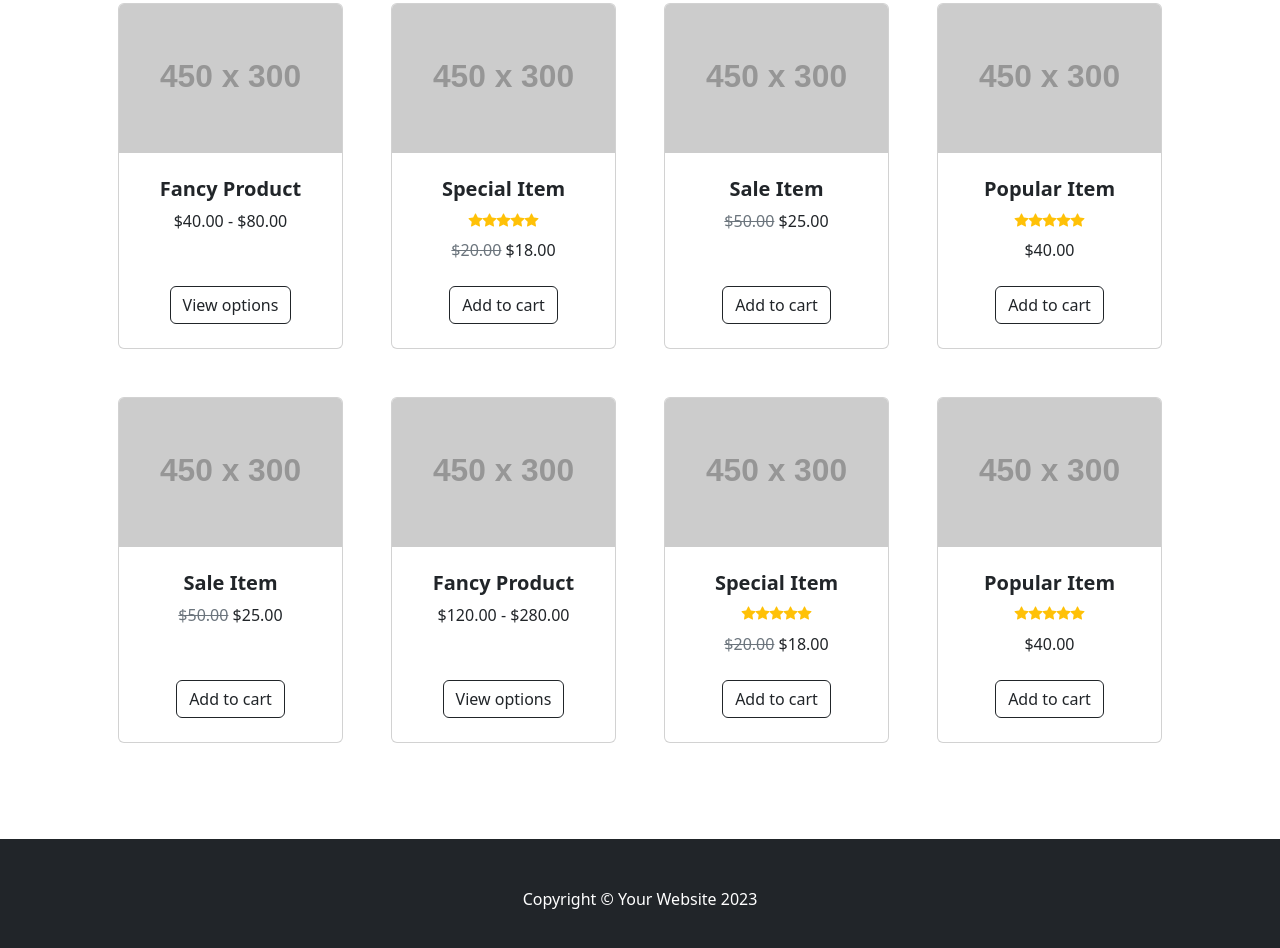
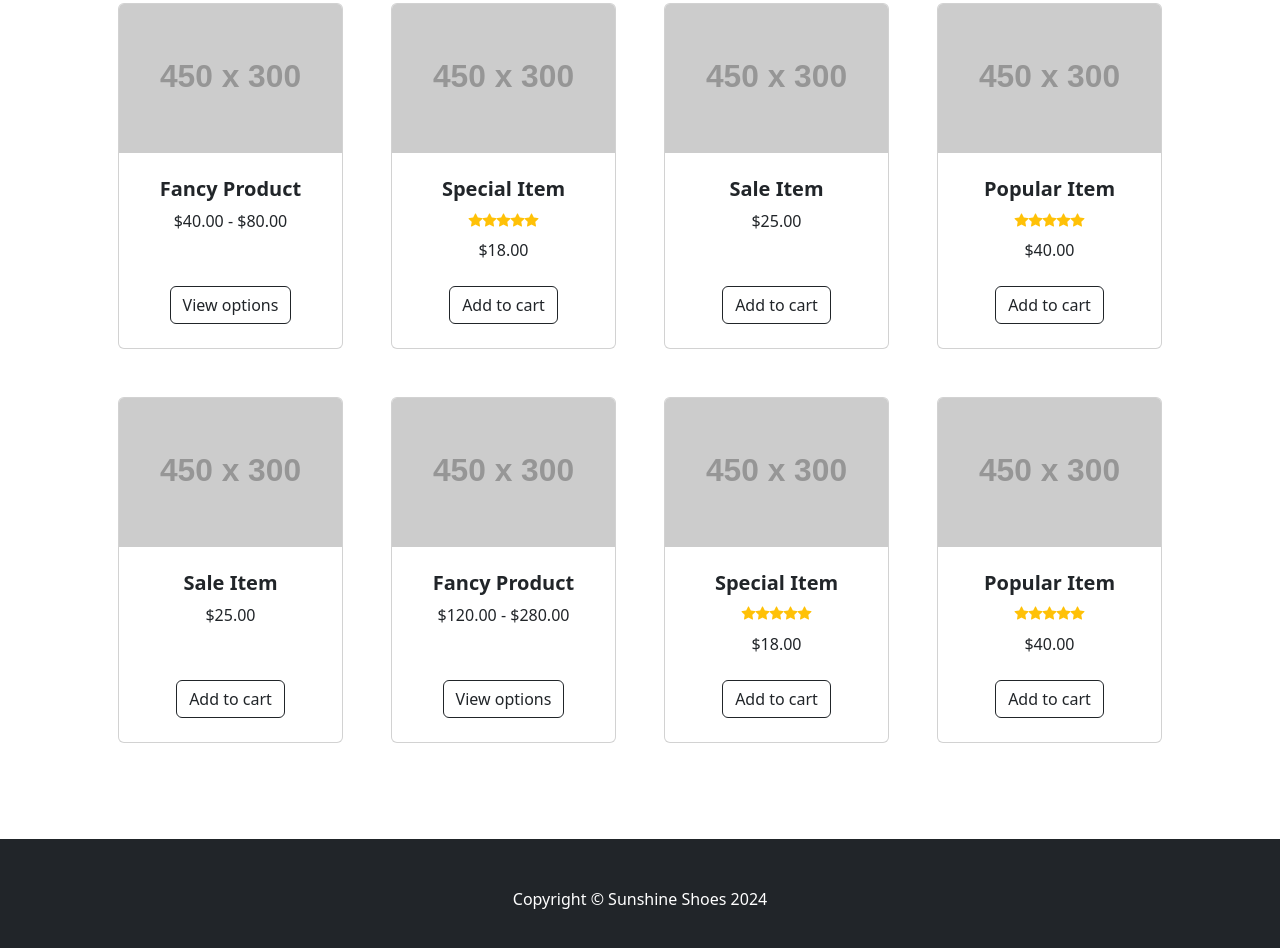
Before and after one commit to ninamaleckosak/SunshineUi, a website: page dist/index.html in a window 1280 px wide. Shown: the part 408-1356 px from the top of the page. Drawn offline with nearby package versions, Linux system fonts and the light colour scheme; placeholder pictures from the web are drawn by us.

Commit message:
Update index.html

```diff
--- a/dist/index.html
+++ b/dist/index.html
@@ -92,7 +92,6 @@
                                         <div class="bi-star-fill"></div>
                                     </div>
                                     <!-- Product price-->
-                                    <span class="text-muted text-decoration-line-through">$20.00</span>
                                     $18.00
                                 </div>
                             </div>
@@ -112,7 +111,6 @@
                                     <!-- Product name-->
                                     <h5 class="fw-bolder">Sale Item</h5>
                                     <!-- Product price-->
-                                    <span class="text-muted text-decoration-line-through">$50.00</span>
                                     $25.00
                                 </div>
                             </div>
@@ -159,7 +157,6 @@
                                     <!-- Product name-->
                                     <h5 class="fw-bolder">Sale Item</h5>
                                     <!-- Product price-->
-                                    <span class="text-muted text-decoration-line-through">$50.00</span>
                                     $25.00
                                 </div>
                             </div>
@@ -206,7 +203,6 @@
                                         <div class="bi-star-fill"></div>
                                     </div>
                                     <!-- Product price-->
-                                    <span class="text-muted text-decoration-line-through">$20.00</span>
                                     $18.00
                                 </div>
                             </div>
@@ -248,7 +244,7 @@
         </section>
         <!-- Footer-->
         <footer class="py-5 bg-dark">
-            <div class="container"><p class="m-0 text-center text-white">Copyright &copy; Your Website 2023</p></div>
+            <div class="container"><p class="m-0 text-center text-white">Copyright &copy; Sunshine Shoes 2024</p></div>
         </footer>
         <!-- Bootstrap core JS-->
         <script src="https://cdn.jsdelivr.net/npm/bootstrap@5.2.3/dist/js/bootstrap.bundle.min.js"></script>
```
